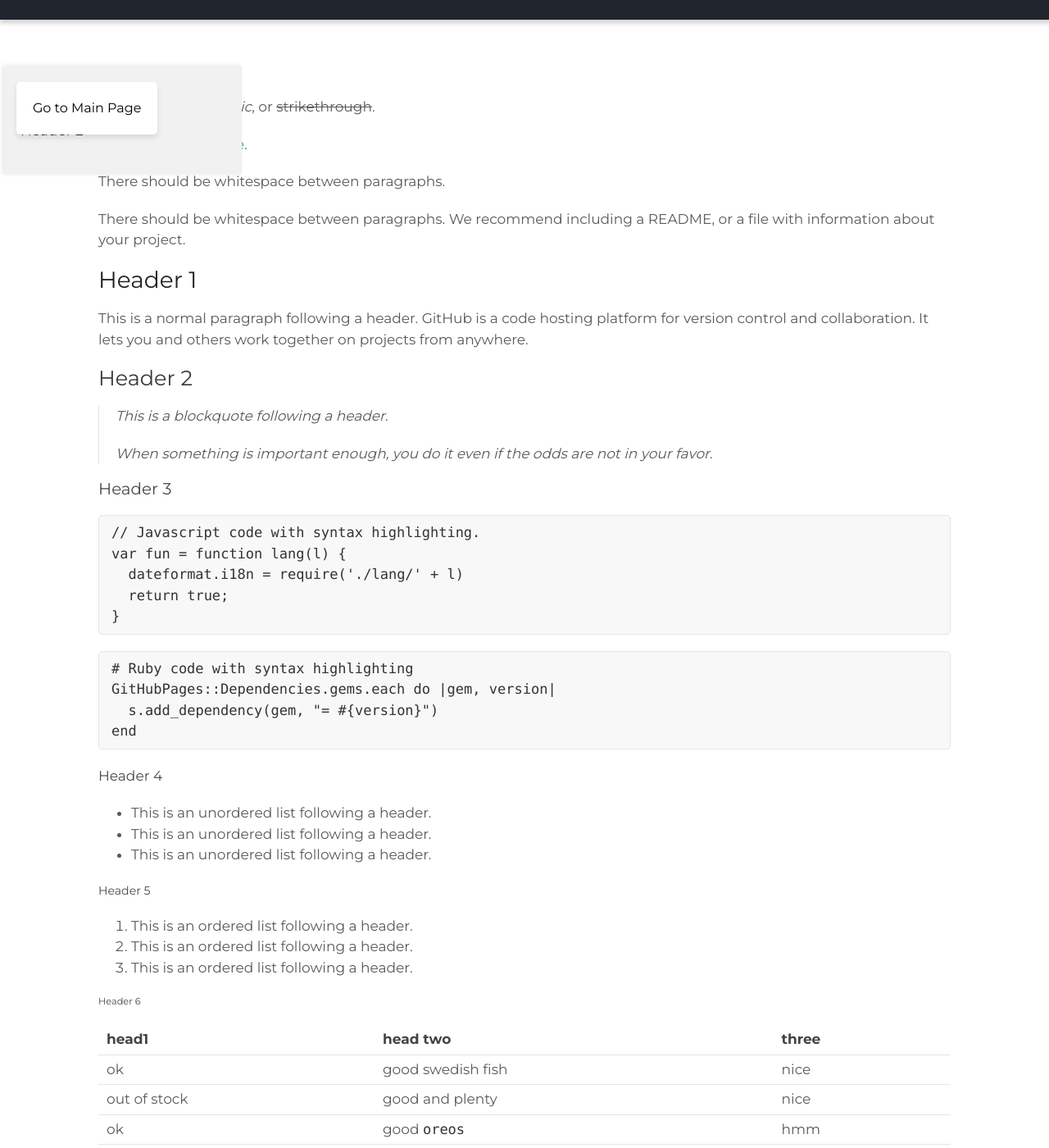
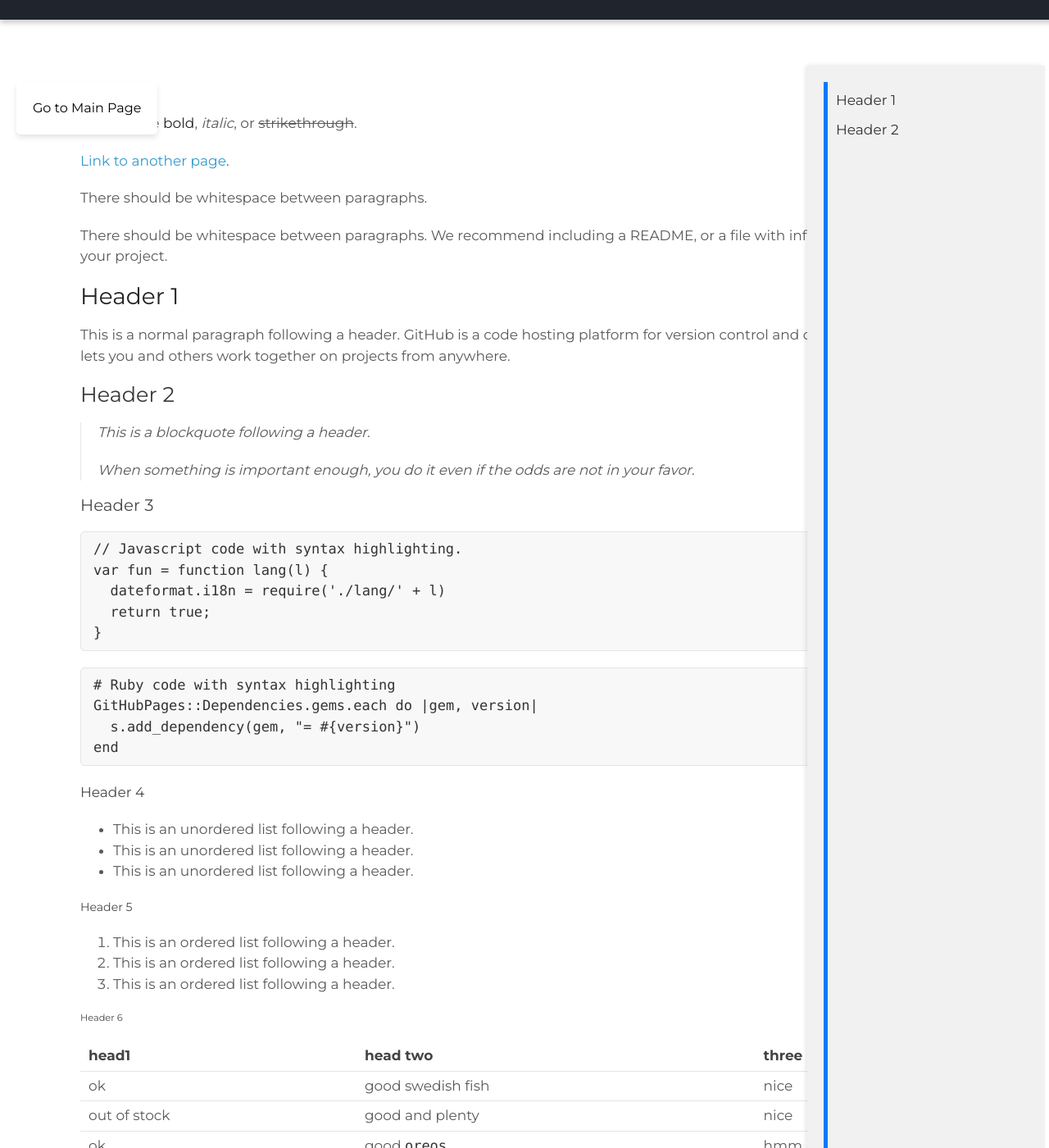
Before and after one commit to FredPili/ADAWebsite, a Jekyll site: the page built from example.md, in a window 1280 px wide and 1400 px high. Shown: the whole window at 82% size. Built offline with Jekyll 4.4.1, drawn with Linux system fonts in a browser that asks for light colours.

Commit message:
updated css

```diff
--- a/assets/css/styles.css
+++ b/assets/css/styles.css
@@ -237,20 +237,23 @@ footer {
 /* Sidebar Styles */
 .sidebar {
   position: fixed;
-  top: 80px; /* Adjusted for spacing */
-  left: 5px; /* Adjusted to fit the left side of the page */
+  top: 80px; /* Adjust for spacing */
+  right: 5px; /* Positioned on the right */
   width: 250px; /* Sidebar width */
   background-color: #f1f1f1;
   padding: 20px;
   box-shadow: -2px 0 5px rgba(0, 0, 0, 0.1);
   z-index: 10;
+  height: calc(100% - 80px); /* Full height minus the banner */
+  overflow-y: auto;
+  display: flex;
 }
 
-/* Left Bar Styling */
+/* Left Bar for TOC */
 .toc-bar {
   width: 5px;
   background-color: #007bff; /* Blue color */
-  margin-right: 15px;
+  margin-right: 10px; /* Space between the bar and TOC */
 }
 
 /* Sidebar TOC */
@@ -279,10 +282,9 @@ footer {
   font-size: 1.1rem;
 }
 
-/* Main Content Adjustment */
-.main-content {
-  margin-right: 0px; /* No margin needed on the right side now */
-  margin-left: 270px; /* Add space to the left side for the sidebar */
+/* Main Content Adjustments */
+.wrapper {
+  margin-right: 270px; /* Adjust for the sidebar */
   padding: 20px;
 }
 
```
